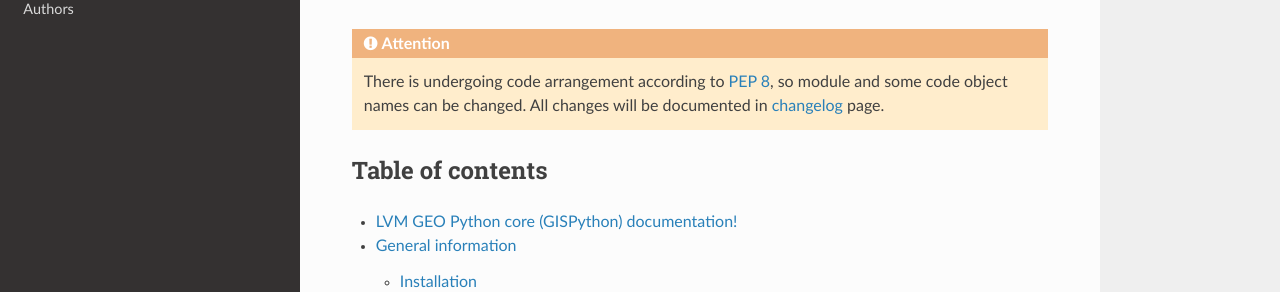
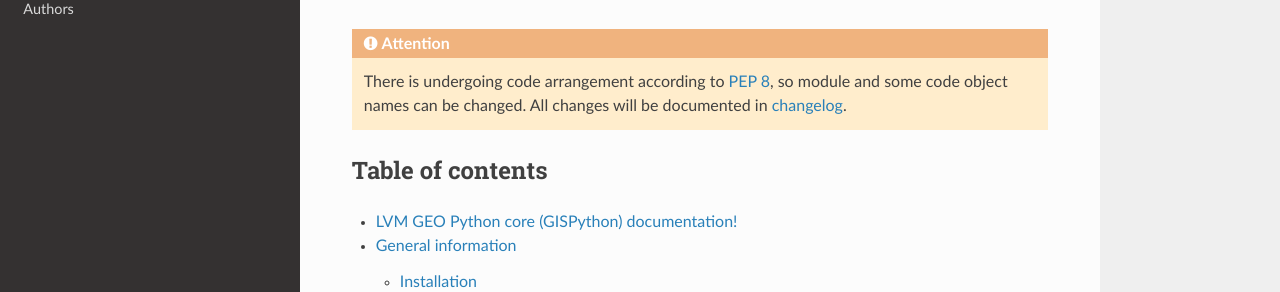
Before and after one commit to lvmgeo/GISPython, a Sphinx documentation site: the page built from docs/index.rst, in a window 1280 px wide and 900 px high. Shown: the part 275-567 px from the top of the window. Built offline with Sphinx 7.4.7 and the Read the Docs theme 2.0.0, drawn with Linux system fonts in a browser that asks for light colours.

Commit message:
Modified index.rst

```diff
--- a/docs/index.rst
+++ b/docs/index.rst
@@ -7,7 +7,7 @@
 within a unified environment.
 *GISPython* project can be found at `GitHub <https://github.com/lvmgeo/GISPython>`_.
 
-.. Attention:: There is undergoing code arrangement according to `PEP 8 <https://www.python.org/dev/peps/pep-0008/>`_, so module and some code object names can be changed. All changes will be documented in `changelog <http://gispython.readthedocs.io/en/latest/changelog.html>`_ page.
+.. Attention:: There is undergoing code arrangement according to `PEP 8 <https://www.python.org/dev/peps/pep-0008/>`_, so module and some code object names can be changed. All changes will be documented in `changelog <http://gispython.readthedocs.io/en/latest/changelog.html>`_.
 
 Table of contents
 -----------------
```
